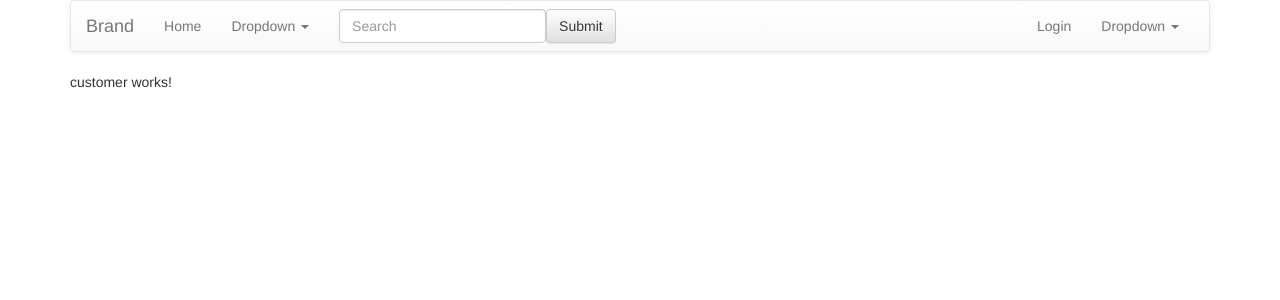
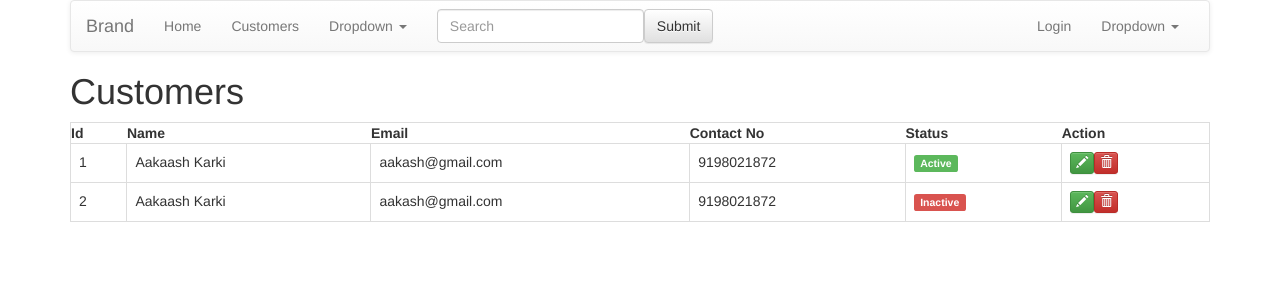
Before and after one commit to PradipH31/CIBT_Notes_Angular_Part1, an Angular app: page /customers in a window 1280 px wide. Shown: the top 300 px of the page. Built offline with nearby package versions, Linux system fonts and the light colour scheme.

Commit message:
Set up links for routing & created customer index

```diff
--- a/src/app/app.module.ts
+++ b/src/app/app.module.ts
@@ -5,6 +5,7 @@ import { AppRoutingModule } from './app-routing.module';
 import { AppComponent } from './app.component';
 import { NavbarComponent } from './shared/navbar/navbar.component';
 import { LoginComponent } from './auth/login/login.component';
+import { CustomerModule } from './customer/customer.module';
 
 @NgModule({
   declarations: [
@@ -15,6 +16,7 @@ import { LoginComponent } from './auth/login/login.component';
   imports: [
     BrowserModule,
     AppRoutingModule,
+    CustomerModule
   ],
   providers: [],
   bootstrap: [AppComponent]
--- a/src/app/customer/components/customer/customer.component.html
+++ b/src/app/customer/components/customer/customer.component.html
@@ -1,3 +1,42 @@
-<p>
-  customer works!
-</p>
+<h1>
+    Customers
+</h1>
+
+<table class="table table-bordered table-hover">
+    <thead>
+        <th>Id</th>
+        <th>Name</th>
+        <th>Email</th>
+        <th>Contact No</th>
+        <th>Status</th>
+        <th>Action</th>
+    </thead>
+    <tbody>
+        <tr *ngFor="let customer of customerService.getAll()">
+            <td>
+                {{customer.id}}
+            </td>
+            <td>
+                {{customer.firstName}} {{customer.lastName}}
+            </td>
+            <td>
+                {{customer.email}}
+            </td>
+            <td>
+                {{customer.contactNo}}
+            </td>
+            <td>
+                <label *ngIf="customer.status" class="label label-success">Active</label>
+                <label *ngIf="!customer.status" class="label label-danger">Inactive</label>
+            </td>
+            <td>
+                <a class="btn btn-success btn-xs">
+                    <span class="glyphicon glyphicon-pencil"></span>
+                </a>
+                <a class="btn btn-danger btn-xs">
+                    <span class="glyphicon glyphicon-trash"></span>
+                </a>
+            </td>
+        </tr>
+    </tbody>
+</table>
--- a/src/app/shared/navbar/navbar.component.html
+++ b/src/app/shared/navbar/navbar.component.html
@@ -15,6 +15,7 @@
         <div class="collapse navbar-collapse" id="bs-example-navbar-collapse-1">
             <ul class="nav navbar-nav">
                 <li><a href="#">Home</a></li>
+                <li><a routerLink="/customers">Customers</a></li>
                 <li class="dropdown">
                     <a href="#" class="dropdown-toggle" data-toggle="dropdown" role="button" aria-haspopup="true" aria-expanded="false">Dropdown <span class="caret"></span></a>
                     <ul class="dropdown-menu">
```
Also changed, not shown: 1 other file (tests, documents, lock files or other folders).
